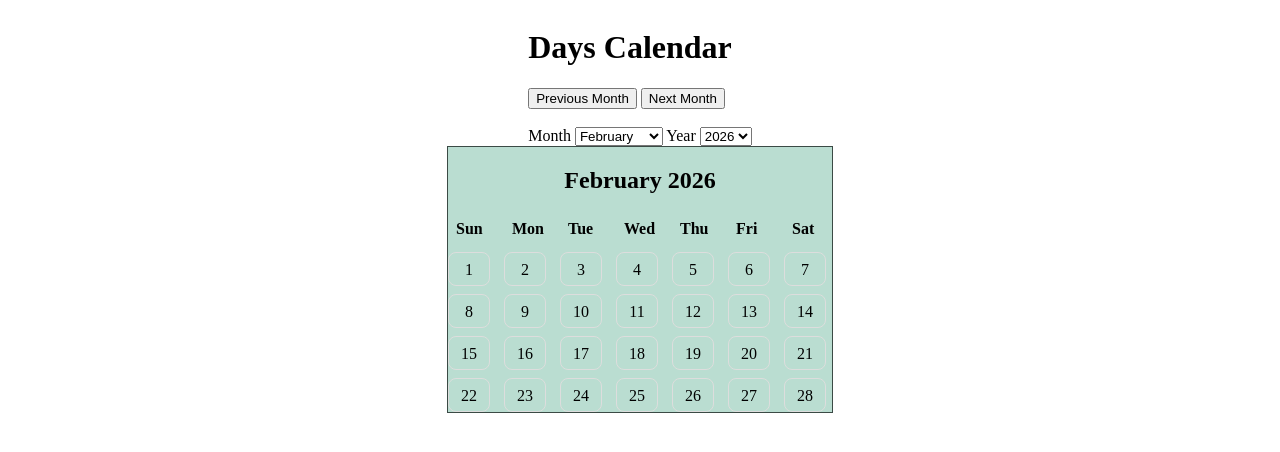
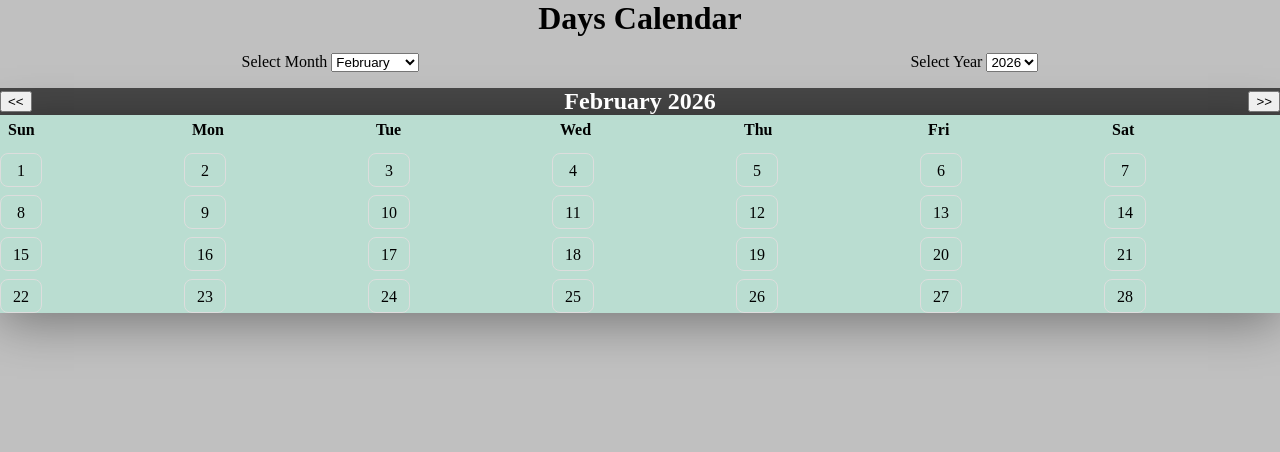
Before and after one commit to M-Abdoon/Piscine-Sprint-2-Project, a website with bundled scripts: page index.html in a window 1280 px wide. Built offline with nearby package versions, Linux system fonts and the light colour scheme.

Commit message:
refactor calendar layout and improve month/year selection functionality

```diff
--- a/index.html
+++ b/index.html
@@ -9,26 +9,37 @@
   <body>
     <header>
         <h1>Days Calendar</h1>
-      <div>
-        <button id="prevBtn" type="button" > Previous Month </button>
-        <button id="nextBtn" type="button"> Next Month </button>
-        <br><br>
+    </header>
+    <main >
+      <div class="container">
 
-        <label for="monthSelect">Month</label>
-        <select id="monthSelect" name="month"></select>
+        <div class="header">
 
-        <label for="yearSelect">Year</label>
-        <select id="yearSelect" name="year"></select>
+          <div class="selectors">
+            <div>
+              <label for="monthSelect">Select Month</label>
+            <select id="monthSelect" name="month"></select>
+            </div>
 
-      </div>
-    </header>
+            <div>
+                <label for="yearSelect">Select Year</label>
+            <select id="yearSelect" name="year"></select>
+            </div>
 
-    <main class="container">
-      <h2 id="monthTitle" class="monthTitle">February, 2026</h2>
+          </div>
+
+        <div class="nav">
+          <button id="prevBtn" type="button" > << </button>
+          <h2 id="monthTitle" class="monthTitle">February, 2026</h2>
+          <button id="nextBtn" type="button"> >> </button>
+       </div>
+
+        </div>
 
 
 
-      <div id="weekdays" class="weekdays">
+        <div class="calendar">
+          <div id="weekdays" class="weekdays">
         <div>Sun</div>
         <div>Mon</div>
         <div>Tue</div>
@@ -41,6 +52,10 @@
       <div id="calendarGrid" class="grid">
         <div class="day">1</div>
       </div>
+
+        </div>
+
+    </div>
     </div>
     </main>
   </body>
--- a/styles.css
+++ b/styles.css
@@ -1,27 +1,48 @@
+* {
+  margin: 0;
+}
 
+body {
+  color: black;
+  background-color: silver;
+}
+h1 {
+  text-align: center;
+}
+.container {
+  margin: 0 auto;
+  height: 100vh;
+  width: 100%;
+}
 
-body{
+.header {
+  text-align: center;
+}
+.selectors {
+  display: flex;
+  justify-content: space-around;
+  gap: 8px;
+  padding: 1rem 0;
+}
+.nav {
   display: flex;
   align-items: center;
-    flex-direction: column;
-    color: black;
+  justify-content: space-between;
+  background-color: rgb(71, 71, 71);
+
+  color: white;
 }
 
-.container {
-
-     /* max-width: 70%; */
-     margin: 0 auto;
-    background-color: rgb(186, 221, 209);
-    border: 1px, solid, rgb(59, 74, 69);
-}
-
-.monthTitle{
+.monthTitle {
   text-align: center;
   font-size: 1.5rem;
   font-weight: 700;
 }
 
-
+.calendar {
+  background-color: rgb(186, 221, 209);
+  box-shadow: 0 0.5rem 3rem rgba(0, 0, 0, 0.4);
+}
 .weekdays {
   display: grid;
   grid-template-columns: repeat(7, 1fr);
@@ -29,7 +50,9 @@ body{
   margin-bottom: 8px;
   font-weight: 600;
 }
-.weekdays div { padding: 6px 8px; }
+.weekdays div {
+  padding: 6px 8px;
+}
 
 .grid {
   display: grid;
@@ -52,15 +75,17 @@ body{
   cursor: pointer;
 }
 
-
 .empty {
   border: 1px solid #ddd;
-  color:transparent;
+  color: transparent;
   height: 1rem;
   width: 1.5rem;
   border-radius: 8px;
   padding: 8px;
   text-align: center;
-  opacity: 0.4;  }
+  opacity: 0.4;
+}
 
-.day-number { font-weight: 700; }
+.day-number {
+  font-weight: 700;
+}
```
Also changed, not shown: test.js (+36 -26 lines). Lines whose indentation alone changed are shown as unchanged.
